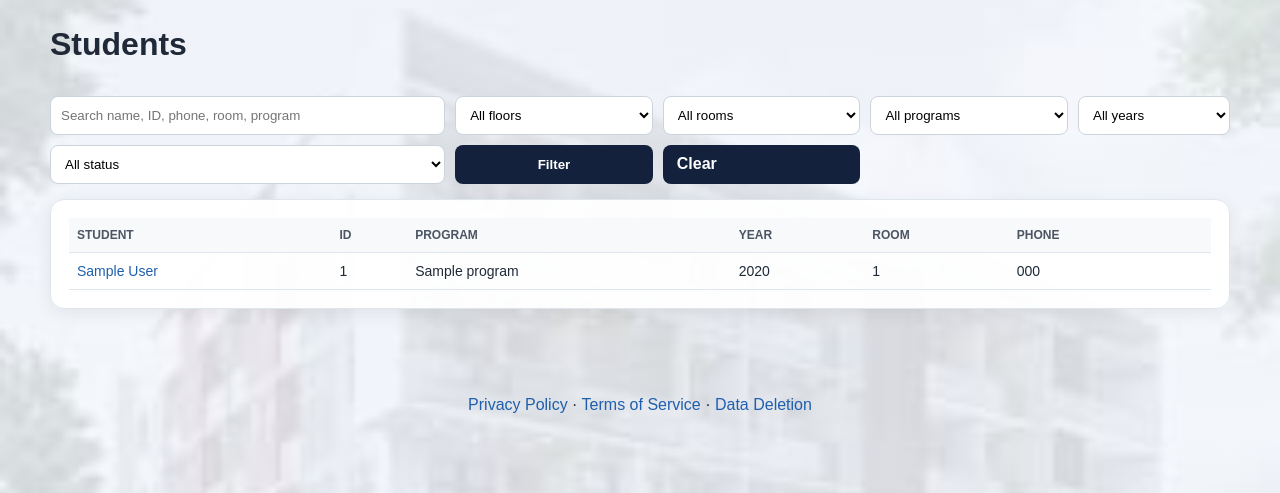
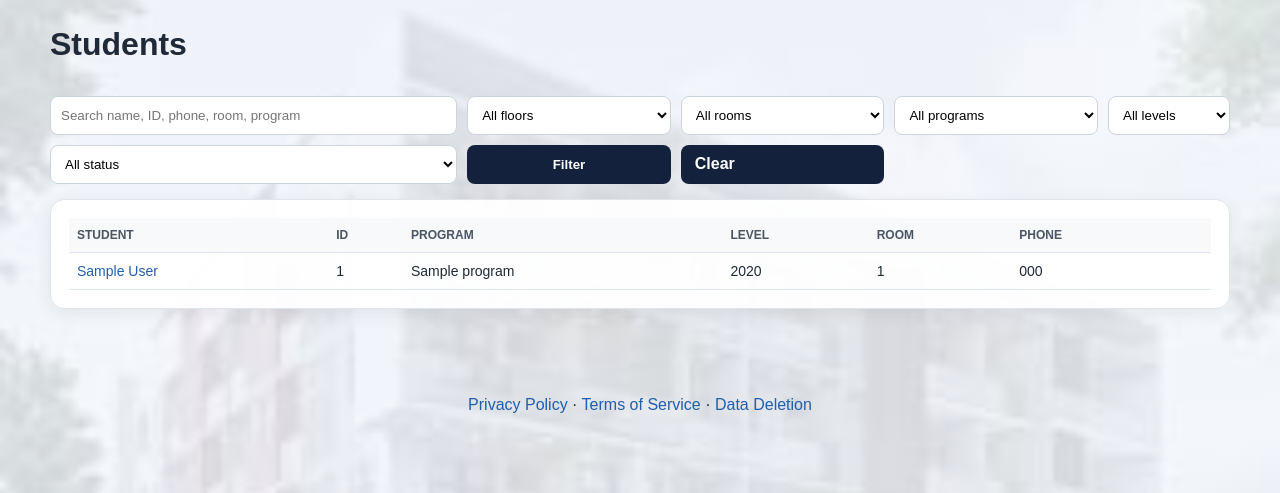
Before and after one commit to aylegacyhostel/ay-legacy-hostel-app, a Flask app: template templates/students.html in a window 1280 px wide. Shown: the part 76-569 px from the top of the page. Run offline with Flask 3, Linux system fonts and the light colour scheme; the template is opened without the code that fills it: most values are stand-ins (such as "Sample title", 1, 10 or a date in 2020).

Commit message:
Use Ghana university Level 100-400 labels and filters

```diff
--- a/templates/students.html
+++ b/templates/students.html
@@ -5,10 +5,10 @@
 <select name="floor"><option value="">All floors</option>{% for f in floors %}<option value="{{f.floor}}" {% if floor==f.floor %}selected{% endif %}>{{f.floor}}</option>{% endfor %}</select>
 <select name="room"><option value="">All rooms</option>{% for r in rooms %}<option value="{{r.room_number}}" {% if room==r.room_number %}selected{% endif %}>{{r.room_number}}</option>{% endfor %}</select>
 <select name="program"><option value="">All programs</option>{% for p in programs %}<option value="{{p.program}}" {% if program==p.program %}selected{% endif %}>{{p.program}}</option>{% endfor %}</select>
-<select name="year"><option value="">All years</option>{% for y in ['1','2','3','4','5','6','Postgraduate'] %}<option value="{{y}}" {% if year==y %}selected{% endif %}>Year {{y}}</option>{% endfor %}</select>
+<select name="year"><option value="">All levels</option>{% for y in ['100','200','300','400'] %}<option value="{{y}}" {% if year==y %}selected{% endif %}>Level {{y}}</option>{% endfor %}<option value="Postgraduate" {% if year=='Postgraduate' %}selected{% endif %}>Postgraduate</option></select>
 <select name="status"><option value="">All status</option>{% for s in ['Active','Checked Out','Reserved','Suspended'] %}<option value="{{s}}" {% if status==s %}selected{% endif %}>{{s}}</option>{% endfor %}</select>
 {% if can('payments.view') %}<select name="payment_status"><option value="">All payment statuses</option>{% for p in ['Paid','Outstanding','No Payments'] %}<option value="{{p}}" {% if payment_status==p %}selected{% endif %}>{{p}}</option>{% endfor %}</select>{% endif %}
 <button type="submit">Filter</button><a class="btn" href="{{url_for('students')}}">Clear</a></form>
-<div class="panel"><table><tr><th>Student</th><th>ID</th><th>Program</th><th>Year</th><th>Room</th><th>Phone</th>{% if can('payments.view') %}<th>Paid</th><th>Balance</th>{% endif %}<th></th></tr>
-{% for s in students %}<tr><td><a href="{{url_for('student_detail',sid=s.id)}}">{{s.first_name}} {{s.last_name}}</a></td><td>{{s.student_id or '-'}}</td><td>{{s.program or '-'}}</td><td>{{s.year_level or '-'}}</td><td>{{s.room_number or '-'}}</td><td>{{s.phone or '-'}}</td>{% if can('payments.view') %}<td>GHS {{'%.2f'|format(s.total_paid)}}</td><td class="{% if s.balance>0 %}owed{% endif %}">GHS {{'%.2f'|format(s.balance)}}</td>{% endif %}<td>{% if can('students.edit') %}<a href="{{url_for('edit_student',sid=s.id)}}">Edit</a>{% endif %}</td></tr>
+<div class="panel"><table><tr><th>Student</th><th>ID</th><th>Program</th><th>Level</th><th>Room</th><th>Phone</th>{% if can('payments.view') %}<th>Paid</th><th>Balance</th>{% endif %}<th></th></tr>
+{% for s in students %}<tr><td><a href="{{url_for('student_detail',sid=s.id)}}">{{s.first_name}} {{s.last_name}}</a></td><td>{{s.student_id or '-'}}</td><td>{{s.program or '-'}}</td><td>{% if s.year_level in ['1','2','3','4'] %}Level {{s.year_level|int * 100}}{% elif s.year_level in ['100','200','300','400'] %}Level {{s.year_level}}{% else %}{{s.year_level or '-'}}{% endif %}</td><td>{{s.room_number or '-'}}</td><td>{{s.phone or '-'}}</td>{% if can('payments.view') %}<td>GHS {{'%.2f'|format(s.total_paid)}}</td><td class="{% if s.balance>0 %}owed{% endif %}">GHS {{'%.2f'|format(s.balance)}}</td>{% endif %}<td>{% if can('students.edit') %}<a href="{{url_for('edit_student',sid=s.id)}}">Edit</a>{% endif %}</td></tr>
 {% else %}<tr><td colspan="9">No students found.</td></tr>{% endfor %}</table></div>{% endblock %}
```
